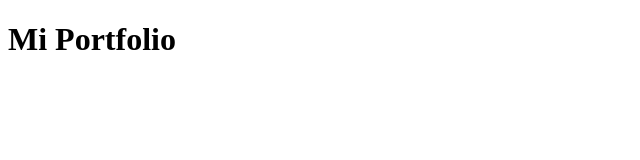
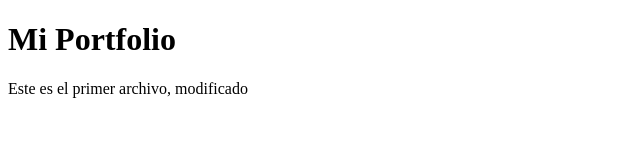
Before and after one commit to TrixieMoon82/PortfolioFE, a plain HTML site: page index.html in a window 1280 px wide. Shown: the whole page, without its empty margins (0-640 px from the left). Drawn offline with Linux system fonts and the light colour scheme.

Commit message:
Update index.html

```diff
--- a/index.html
+++ b/index.html
@@ -1,5 +1,5 @@
 <!DOCTYPE html>
 <h1>Mi Portfolio</h1>
-
+<p>Este es el primer archivo, modificado </p>
 
 </html>
```
